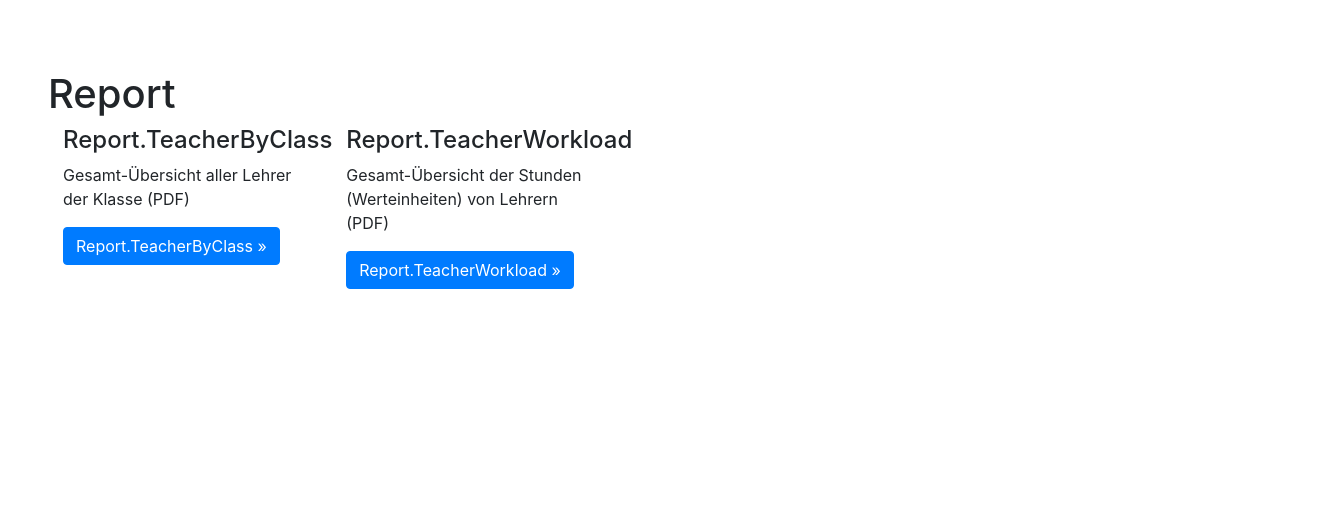
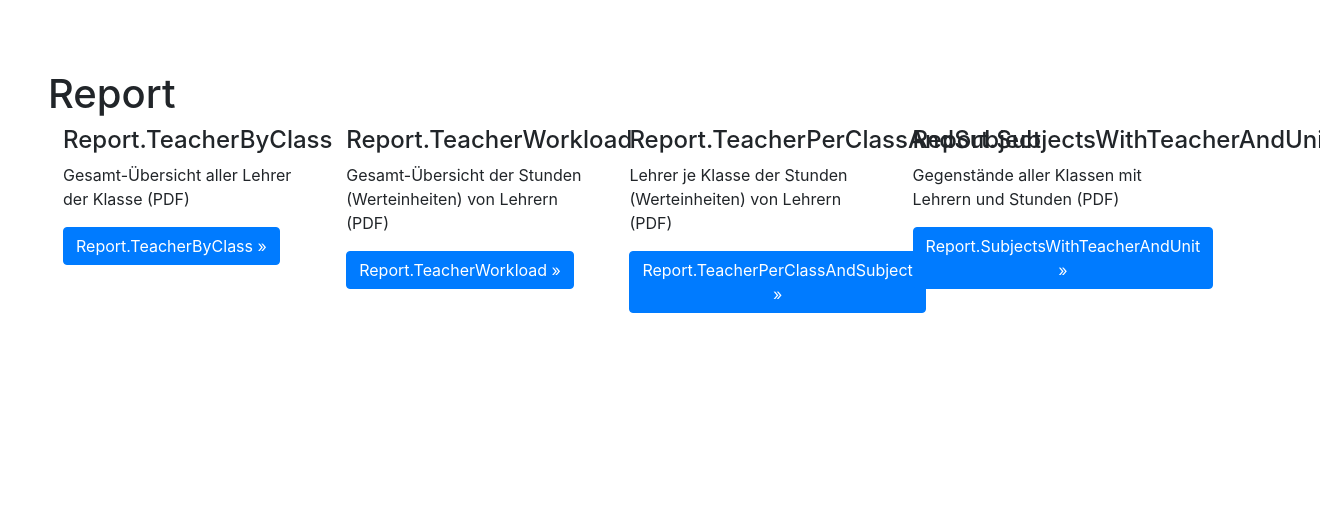
Before and after one commit to BrandnerChristoph/lfvt, a Yii app: template views/report/index.php in a window 1320 px wide; the page is wider, and only the part inside the window is pictured. Shown: the top 512 px of that part. Run offline with PHP 8.4 and a stand-in for Yii, Linux system fonts and the light colour scheme; the template is opened without the code that fills it, so the values that code supplies are empty; some libraries are stand-ins or nearby versions.

Commit message:
add reports

```diff
--- a/views/report/index.php
+++ b/views/report/index.php
@@ -37,6 +37,31 @@ $this->params['breadcrumbs'][] = $this->title;
                 </div>
             </div>
 
+
+            <div class="col-lg-3">
+                <div class="box box-body box-success bg-gray-light">
+                    <h4><?= Yii::t("app", "Report.TeacherPerClassAndSubject")  ?></h4>
+                    <p>Lehrer je Klasse  der Stunden (Werteinheiten) von Lehrern (PDF)</p>
+                        <?= Html::a(Yii::t("app", "Report.TeacherPerClassAndSubject") . ' &raquo;',
+                                    ['/teacher/print-lesson'],
+                                    ['class' => 'btn btn-primary', 'target' => '_blank']
+                            ) ?>
+                </div>
+            </div>
+
+
+
+            <div class="col-lg-3">
+                <div class="box box-body box-success bg-gray-light">
+                    <h4><?= Yii::t("app", "Report.SubjectsWithTeacherAndUnit")  ?></h4>
+                    <p>Gegenstände aller Klassen mit Lehrern und Stunden (PDF)</p>
+                        <?= Html::a(Yii::t("app", "Report.SubjectsWithTeacherAndUnit") . ' &raquo;',
+                                    ['/school-class/print-subject-group'],
+                                    ['class' => 'btn btn-primary', 'target' => '_blank']
+                            ) ?>
+                </div>
+            </div>
+
             <!--div class="col-lg-3">
                 <div class="box box-body box-success bg-gray-light">
                     <h4><?= Yii::t("app", "Report.AllTeacherWorkload")  ?></h4>
--- a/views/subject/index.php
+++ b/views/subject/index.php
@@ -94,7 +94,7 @@ $this->params['breadcrumbs'][] = $this->title;
                     'Fachtheorie' => 'Fachtheorie',
                     'Werkstatt' => 'Werkstatt',
                 ],
-                'filterType' => GridView::FILTER_SELECT2,
+                'filterType' => ,
                 'filterWidgetOptions' => [
                     'pluginOptions' => [
                         'allowClear' => true,
--- a/views/subject/view.php
+++ b/views/subject/view.php
@@ -34,6 +34,11 @@ $this->params['breadcrumbs'][] = $this->title;
             'value:decimal',
             'value_real:decimal',
             'type',
+            /*
+            [
+
+            ],
+            */
             'sortorder',
             'info',
             'updated_at:datetime',
```
Also changed, not shown: views/subject/_form.php (+3 -6 lines).
